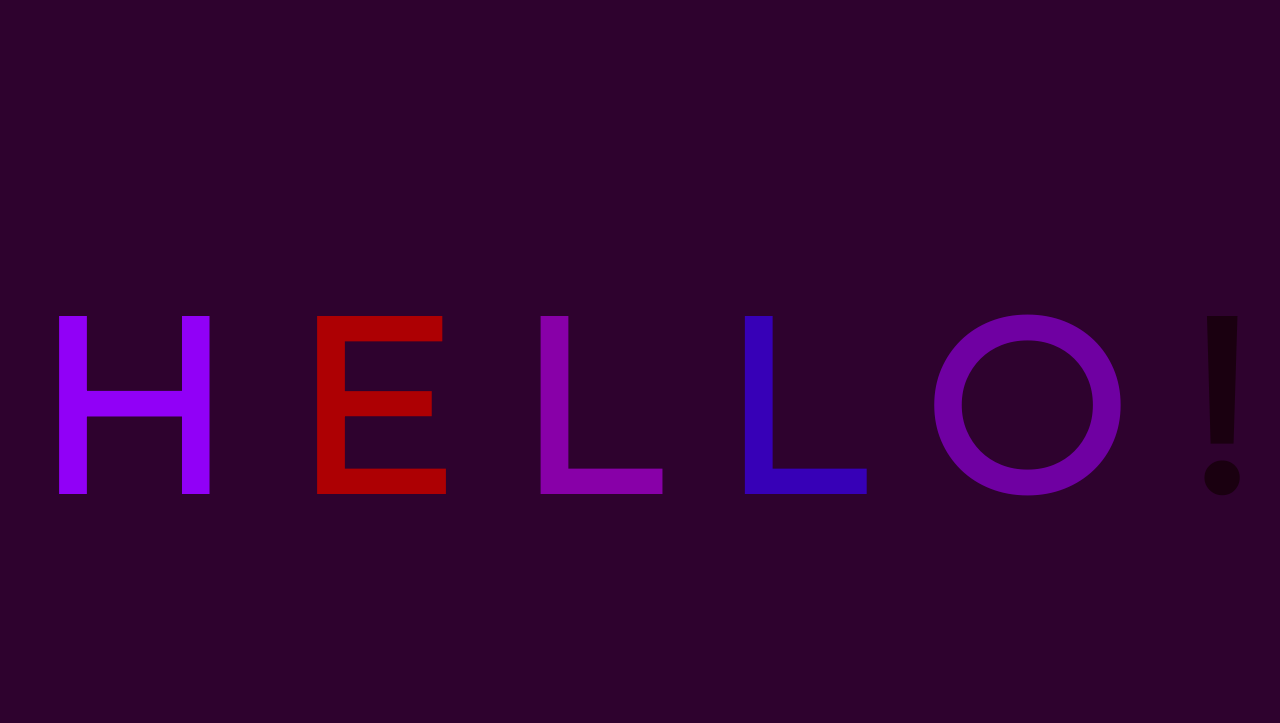
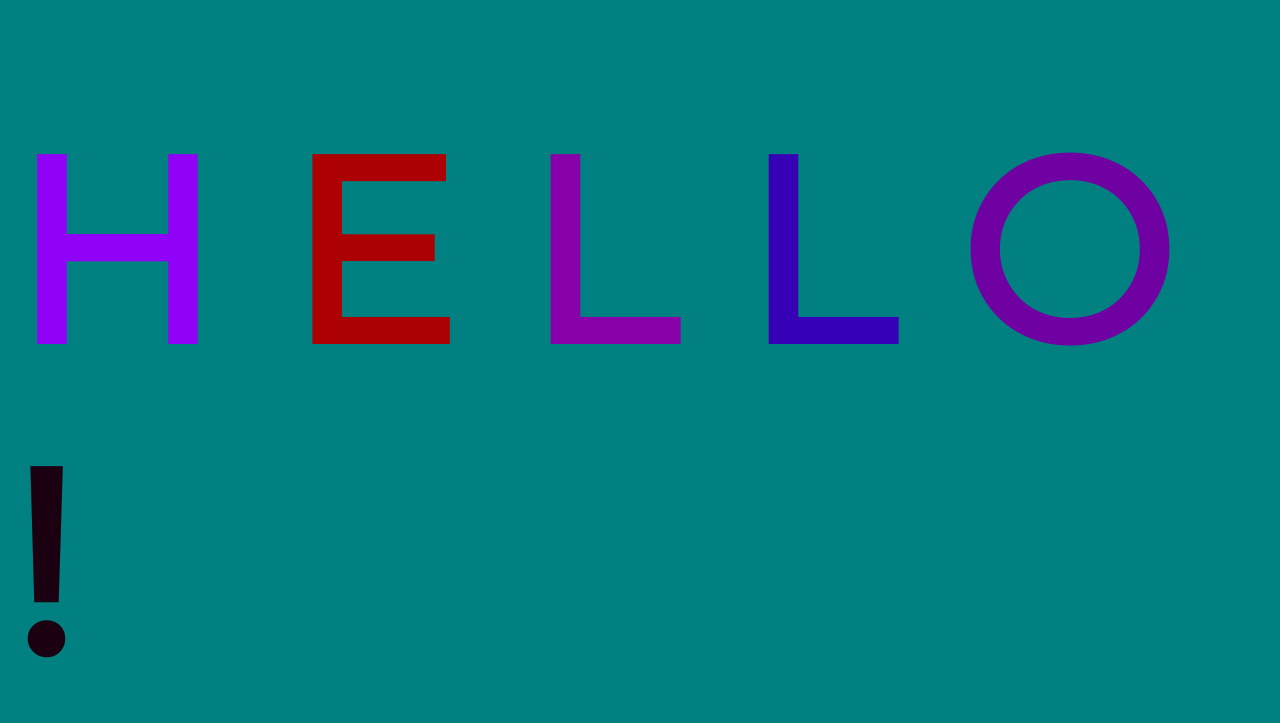
Before and after one commit to ashoktimi/AnimatedTextGitDemo, a plain HTML site: page index.html in a window 1280 px wide. Drawn offline with Linux system fonts and the light colour scheme.

Commit message:
tweak css

```diff
--- a/app.css
+++ b/app.css
@@ -3,11 +3,11 @@ body {
     justify-content: center;
     align-items: center;
     height: 100vh;
-    background-color: rgb(46, 2, 46);
+    background-color: teal;
   }
 
   h1 {
-    font-size: 15rem;
+    font-size: 16rem;
     font-family: Montserrat;
   }
 
```
